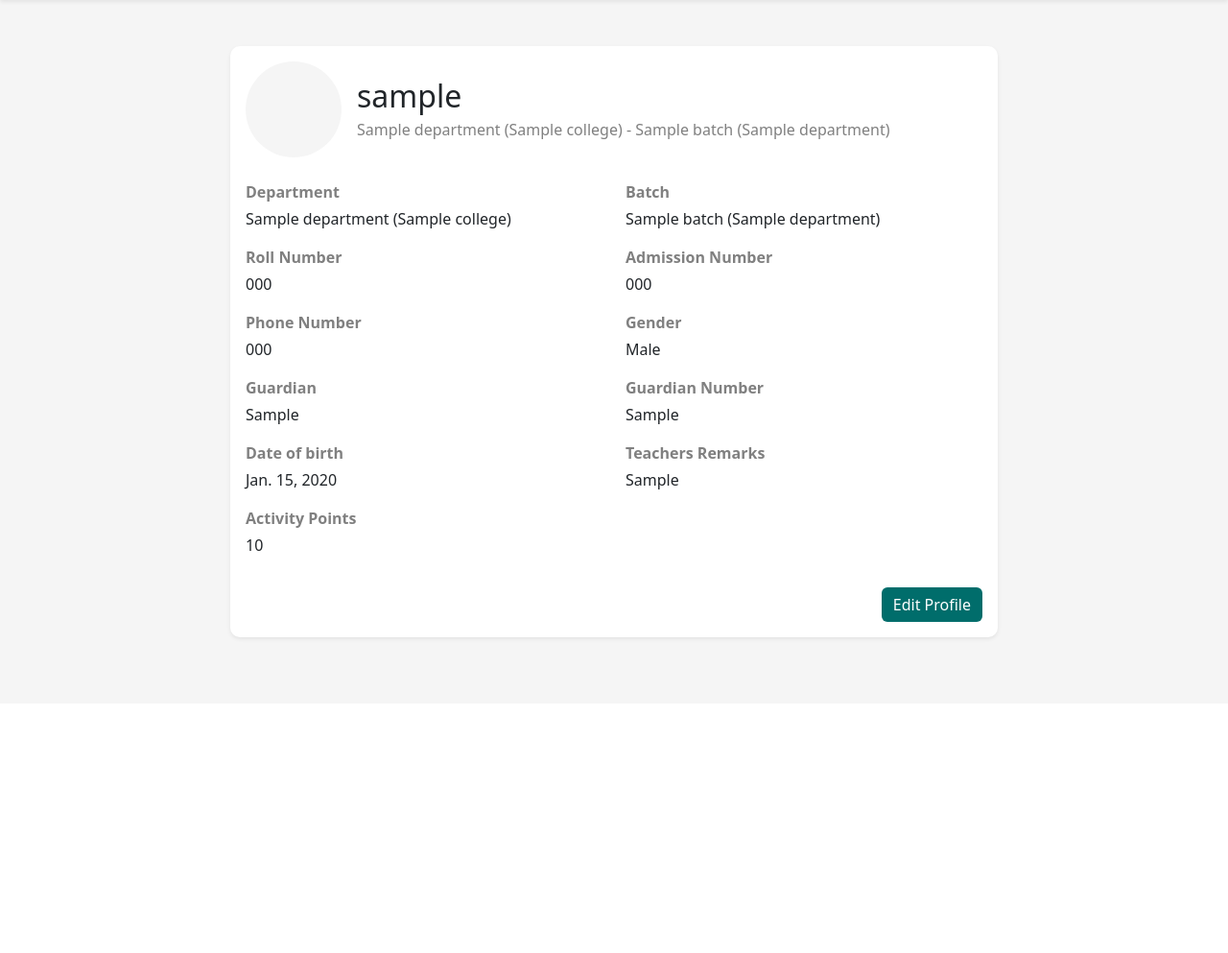
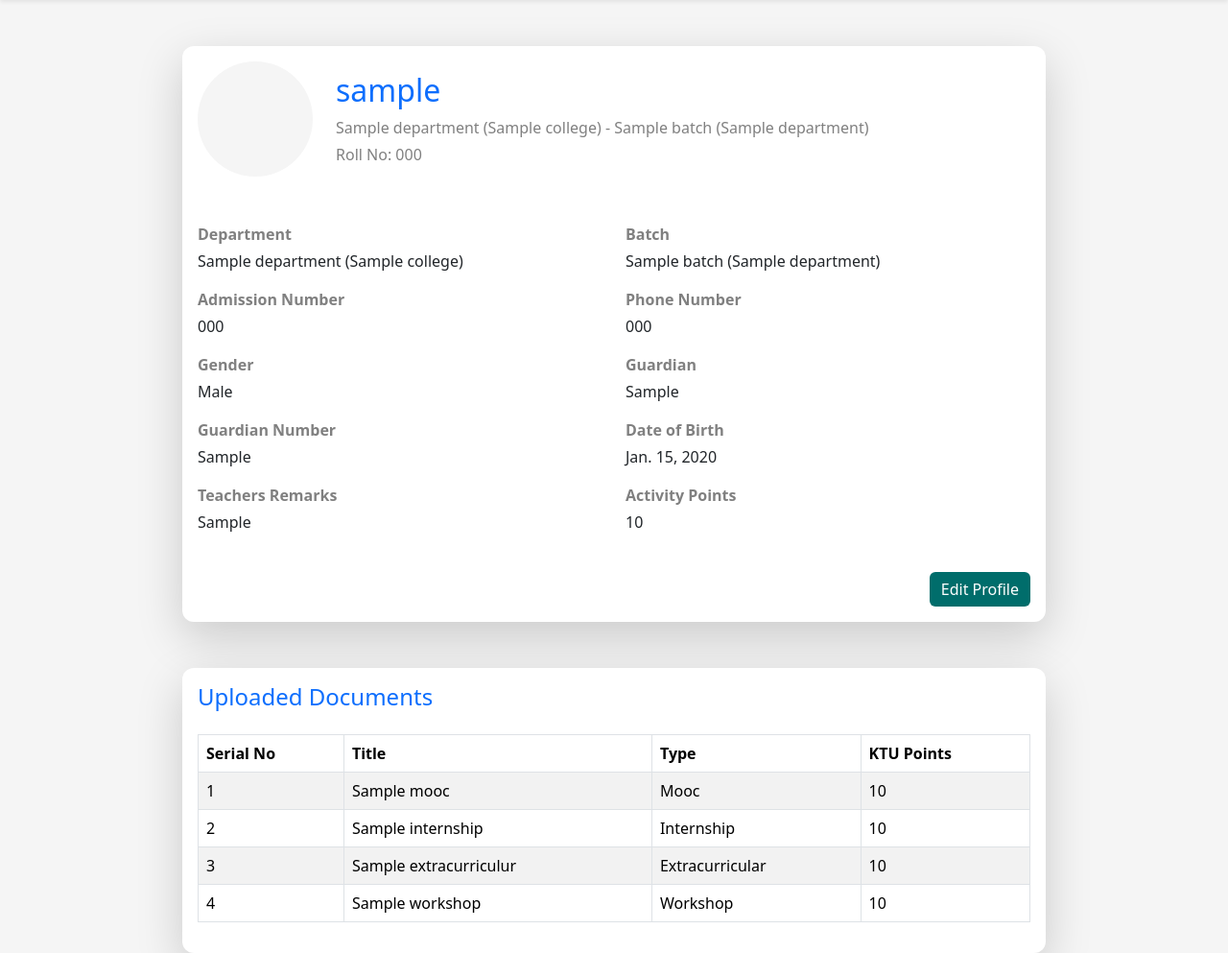
Before and after one commit to Nandagopalvs25/AdvisoryPortal, a Django app: page /studentProfile/1/ in a window 1280 px wide. Shown: the part 67-1060 px from the top of the page at 96% size. Before the commit the page ends 735 px from the top, so only its background shows below. Run offline with Django 4.2, Linux system fonts and the light colour scheme; a user stored in the database is signed in; tables that the repository leaves empty hold one stand-in row (values such as "Sample post"); some libraries are stand-ins or nearby versions.

Commit message:
certificate view

```diff
--- a/website/templates/website/advisor_student_profile.html
+++ b/website/templates/website/advisor_student_profile.html
@@ -3,16 +3,18 @@
 {% block content %}
 
 <div class="container pt-5">
-    <div class="card shadow-sm mx-auto" style="max-width: 800px; border-radius: 10px;">
+
+    <div class="card shadow-lg mx-auto" style="max-width: 900px; border-radius: 12px; border: none;">
         <div class="card-body">
 
-            <div class="d-flex align-items-center mb-4">
-                <div class="avatar me-3" style="width: 100px; height: 100px; border-radius: 50%; background-color: #f5f5f5; display: flex; align-items: center; justify-content: center;">
-                    <i class="bi bi-person-circle" style="font-size: 50px; color: #6c757d;"></i>
+            <div class="d-flex align-items-center mb-5">
+                <div class="avatar me-4" style="width: 120px; height: 120px; border-radius: 50%; background-color: #f5f5f5; display: flex; align-items: center; justify-content: center;">
+                    <i class="bi bi-person-circle" style="font-size: 60px; color: #007bff;"></i>
                 </div>
                 <div>
-                    <h2 class="mb-1">{{ student.user.username }}</h2>
-                    <p class="text-muted mb-0">{{ student.department }} - {{ student.batch }}</p>
+                    <h2 class="mb-2 text-primary">{{ student.user.username }}</h2>
+                    <p class="text-muted mb-1">{{ student.department }} - {{ student.batch }}</p>
+                    <p class="text-muted mb-0">Roll No: {{ student.roll_number }}</p>
                 </div>
             </div>
 
@@ -21,17 +23,10 @@
                 <div class="col-md-6 mb-3">
                     <p class="fw-bold text-muted mb-1">Department</p>
                     <p class="mb-0">{{ student.department }}</p>
-
                 </div>
                 <div class="col-md-6 mb-3">
                     <p class="fw-bold text-muted mb-1">Batch</p>
                     <p class="mb-0">{{ student.batch }}</p>
-
-                </div>
-                <div class="col-md-6 mb-3">
-                    <p class="fw-bold text-muted mb-1">Roll Number</p>
-                    <p class="mb-0">{{ student.roll_number }}</p>
-
                 </div>
                 <div class="col-md-6 mb-3">
                     <p class="fw-bold text-muted mb-1">Admission Number</p>
@@ -54,7 +49,7 @@
                     <p class="mb-0">{{ student.guardian_no }}</p>
                 </div>
                 <div class="col-md-6 mb-3">
-                    <p class="fw-bold text-muted mb-1">Date of birth</p>
+                    <p class="fw-bold text-muted mb-1">Date of Birth</p>
                     <p class="mb-0">{{ student.dob }}</p>
                 </div>
                 <div class="col-md-6 mb-3">
@@ -65,14 +60,97 @@
                     <p class="fw-bold text-muted mb-1">Activity Points</p>
                     <p class="mb-0">{{ student.ktu_points }}</p>
                 </div>
-
             </div>
 
-            <div class="d-flex justify-content-end mt-3">
+
+            <div class="d-flex justify-content-end mt-4">
                 <a href="/students/edit/{{ student.id }}" class="btn btn-primary">Edit Profile</a>
             </div>
         </div>
     </div>
+
+
+    <div class="card shadow-lg mx-auto mt-5" style="max-width: 900px; border-radius: 12px; border: none;">
+        <div class="card-body">
+            <h4 class="mb-4 text-primary">Uploaded Documents</h4>
+            <table class="table table-bordered table-striped">
+                <thead class="thead-light">
+                    <tr>
+                        <th>Serial No</th>
+                        <th>Title</th>
+                        <th>Type</th>
+                        <th>KTU Points</th>
+                    </tr>
+                </thead>
+                <tbody>
+                    {% for document in documents %}
+                    <tr>
+                        <td>{{ forloop.counter }}</td>
+                        <td>{{ document.title }}</td>
+                        <td>{{ document.type }}</td>
+                        <td>{{ document.ktu_points }}</td>
+                    </tr>
+                    {% empty %}
+                    <tr>
+                        <td colspan="4" class="text-center">No documents uploaded.</td>
+                    </tr>
+                    {% endfor %}
+                </tbody>
+            </table>
+        </div>
+    </div>
+
 </div>
 
 {% endblock %}
+
+<style>
+
+    .card {
+        transition: all 0.3s ease-in-out;
+    }
+
+    .card:hover {
+        box-shadow: 0 4px 10px rgba(0, 0, 0, 0.1);
+        transform: translateY(-5px);
+    }
+
+    table {
+        border-collapse: collapse;
+    }
+
+    table th, table td {
+        padding: 12px;
+        text-align: left;
+        vertical-align: middle;
+    }
+
+    table th {
+        background-color: #f8f9fa;
+        font-weight: bold;
+    }
+
+    table tr:nth-child(even) {
+        background-color: #f2f2f2;
+    }
+
+
+    .avatar {
+        border-radius: 50%;
+        background-color: #007bff;
+        display: flex;
+        align-items: center;
+        justify-content: center;
+    }
+
+
+    .btn-primary {
+        background-color: #007bff;
+        border-color: #007bff;
+    }
+
+    .btn-primary:hover {
+        background-color: #0056b3;
+        border-color: #0056b3;
+    }
+</style>
--- a/website/views.py
+++ b/website/views.py
@@ -124,7 +124,43 @@
 @login_required
 def advisor_student_profile_view(request,id):
         student=Student.objects.get(id=id)
-        return render(request, "website/advisor_student_profile.html",{'student':student})
+        moocs=Mooc.objects.filter(user=student.user)
+        internships=Internships.objects.filter(user=student.user)
+        extracurriculars=Extracurriculur.objects.filter(user=student.user)
+        workshops=Workshops.objects.filter(user=student.user)
+        documents=[]
+
+        for i in moocs:
+            data={}
+            data["title"]=i.course_title
+            data["type"]="Mooc"
+            data["ktu_points"]=i.ktu_points
+            documents.append(data)
+        for i in internships:
+            data={}
+            data["title"]=i.name
+            data["type"]="Internship"
+            data["ktu_points"]=i.ktu_points
+            documents.append(data)
+
+        for i in extracurriculars:
+            data={}
+            data["title"]=i.event_title
+            data["type"]="Extracurricular"
+            data["ktu_points"]=i.ktu_points
+            documents.append(data)
+
+        for i in workshops:
+            data={}
+            data["title"]=i.name
+            data["type"]="Workshop"
+            data["ktu_points"]=i.ktu_points
+            documents.append(data)
+
+
+        print
+        return render(request, "website/advisor_student_profile.html",{'student':student,'documents':documents})
+
 
 
 
```
